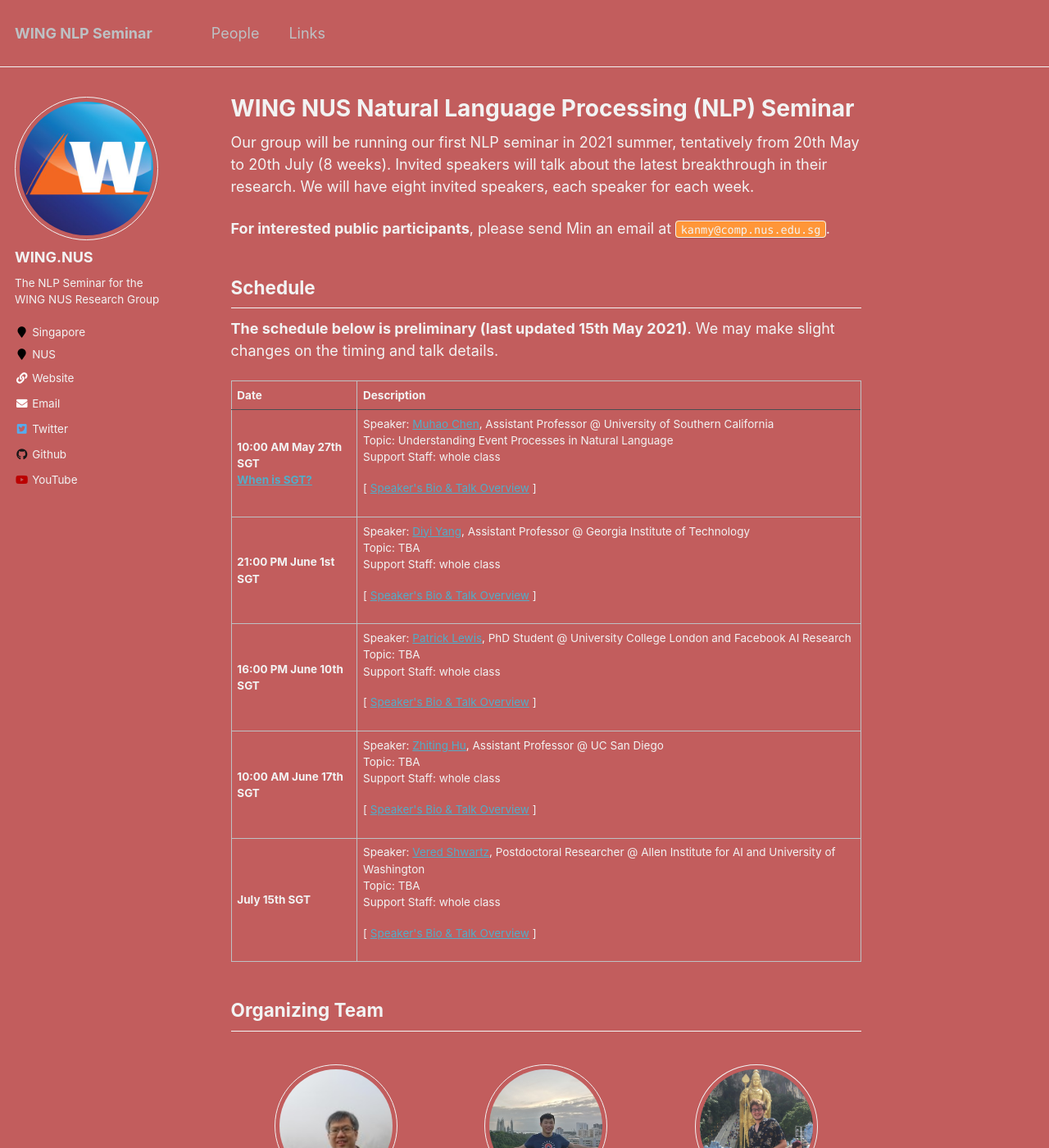
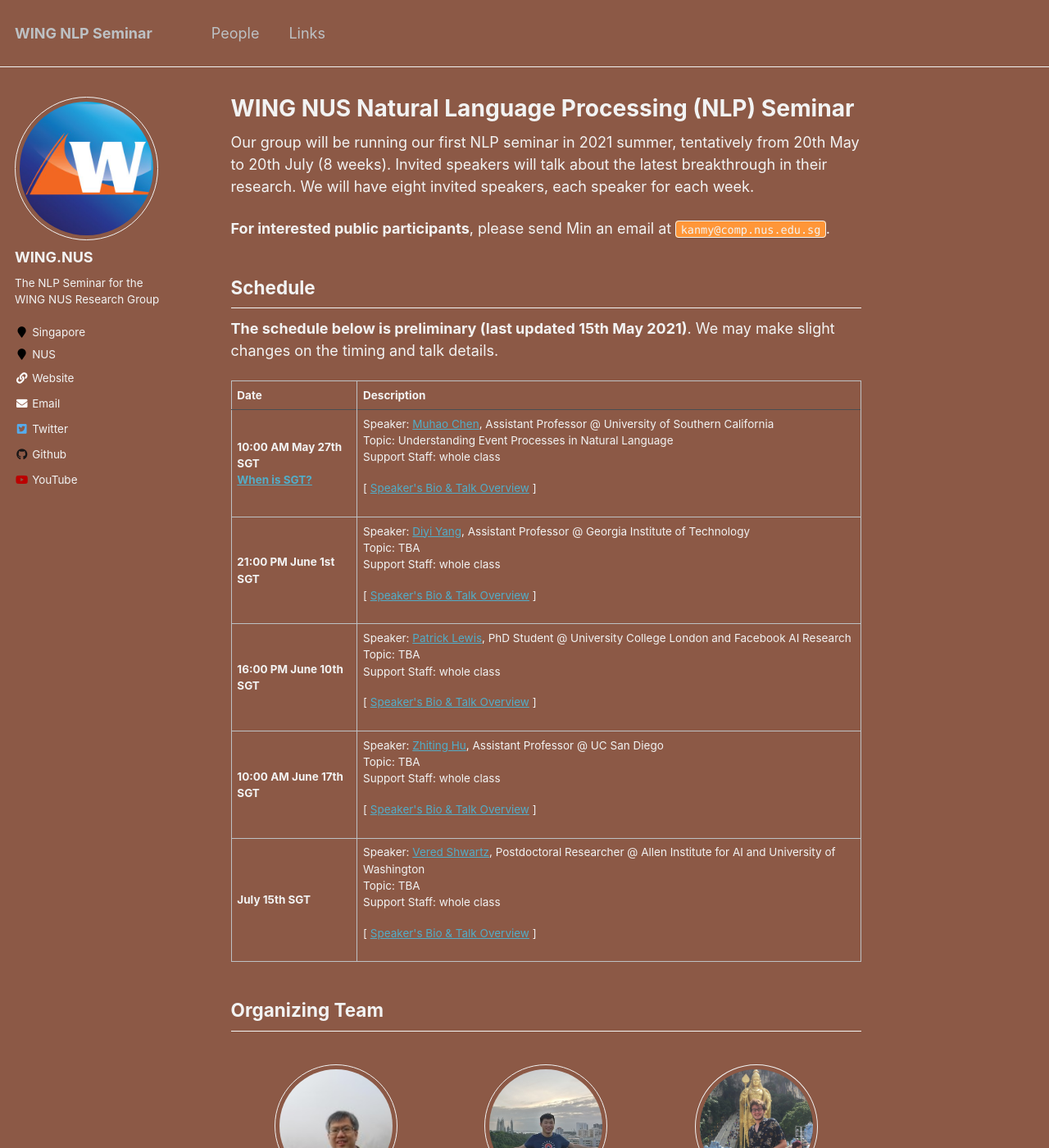
Before and after one commit to WING-NUS/nlp-seminar, a Jekyll site: the page built from _pages/about.md, in a window 1280 px wide and 1400 px high. Shown: the whole window at 82% size. Built offline with Jekyll 4.4.1, drawn with Linux system fonts in a browser that asks for light colours.

Commit message:
revert back to the original color

```diff
--- a/_sass/_tables.scss
+++ b/_sass/_tables.scss
@@ -16,7 +16,7 @@ table {
 }
 
 thead {
-  background-color: #c25d5d;
+  background-color: #8C5946;
   border-bottom: 1px solid $dark-gray;
 }
 
--- a/_sass/_variables.scss
+++ b/_sass/_variables.scss
@@ -56,7 +56,7 @@ $light-gray                 : mix(#fff, $gray, 50%);
 $lighter-gray               : mix(#fff, $gray, 90%);
 
 $body-color                 : #fff;
-$background-color           : #c25d5d; /* #fff */
+$background-color           : #8C5946; /* #fff */
 $code-background-color      : #FF9638; /* #fafafa */
 $code-background-color-dark : $light-gray;
 $text-color                 : $lighter-gray; /* $dark-gray; */
```
